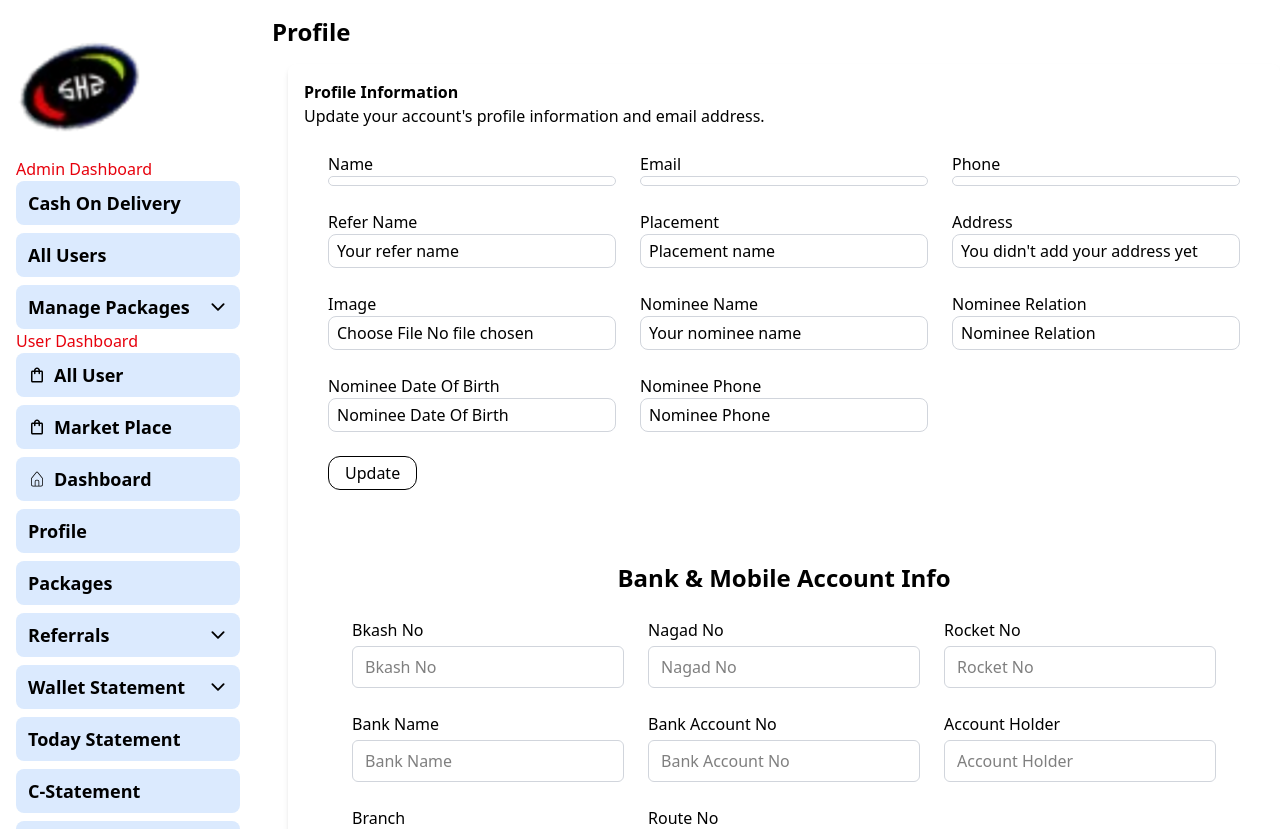
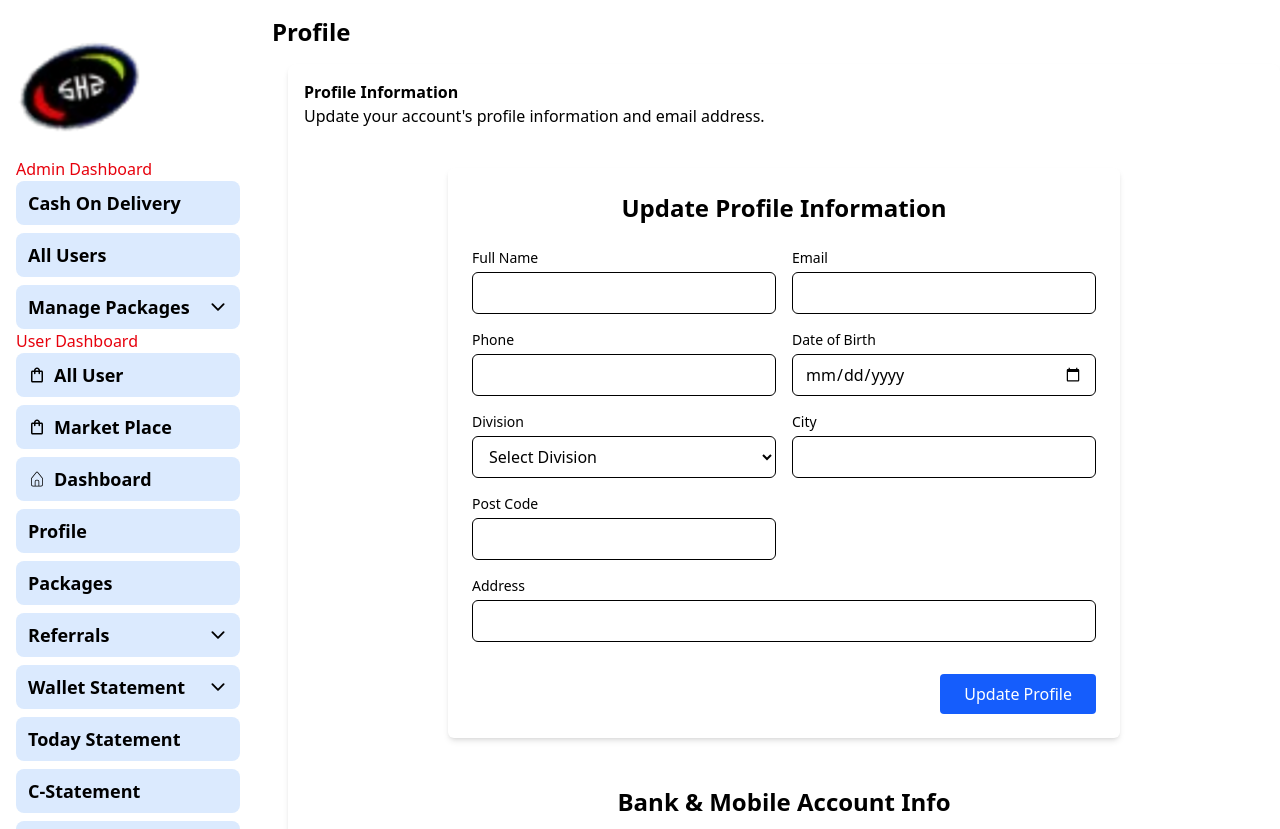
Before and after one commit to triwebic11/mylive, a React (Vite) app in the folder client/: page /dashboard/profile in a window 1280 px wide. Shown: the top 829 px of the page. Built offline with nearby package versions, Linux system fonts and the light colour scheme.

Commit message:
Update profile Info done

```diff
--- /dev/null
+++ b/client/src/components/UpdateProfile.jsx
@@ -0,0 +1,178 @@
+import React, { useState, useEffect } from "react";
+import axios from "axios";
+import Swal from "sweetalert2";
+
+const UpdateProfileInfo = () => {
+  const storedUser = JSON.parse(localStorage.getItem("user"));
+  const userId = storedUser?.user?._id;
+  const [form, setForm] = useState({
+    name: "",
+    email: "",
+    phone: "",
+    dob: "",
+    division: "",
+    city: "",
+    postcode: "",
+    address: "",
+  });
+
+  useEffect(() => {
+    if (storedUser) {
+      setForm({
+        name: storedUser.name || "",
+        email: storedUser.email || "",
+        phone: storedUser.phone || "",
+        dob: storedUser.dob || "",
+        division: storedUser.division || "",
+        city: storedUser.city || "",
+        postcode: storedUser.postcode || "",
+        address: storedUser.address || "",
+      });
+    }
+  }, []);
+
+  const handleChange = (e) => {
+    setForm({ ...form, [e.target.name]: e.target.value });
+  };
+
+  const handleSubmit = async (e) => {
+    e.preventDefault();
+
+    try {
+      const res = await axios.put(
+        `http://localhost:5000/api/users/${userId}`,
+        form
+      );
+
+      Swal.fire("Success", "Profile updated successfully!", "success");
+
+      const updatedUser = { ...storedUser, ...form };
+      localStorage.setItem("user", JSON.stringify(updatedUser));
+    } catch (err) {
+      Swal.fire(
+        "Error",
+        err.response?.data?.message || "Update failed",
+        "error"
+      );
+    }
+  };
+
+  return (
+    <div className="max-w-2xl mx-auto p-6 bg-white rounded-md shadow-md mt-10">
+      <h2 className="text-2xl font-semibold mb-6 text-center">
+        Update Profile Information
+      </h2>
+
+      <form
+        onSubmit={handleSubmit}
+        className="grid grid-cols-1 md:grid-cols-2 gap-4"
+      >
+        <div>
+          <label className="block text-sm font-medium">Full Name</label>
+          <input
+            type="text"
+            name="name"
+            value={form.name}
+            onChange={handleChange}
+            className="w-full border px-3 py-2 rounded-md mt-1"
+            required
+          />
+        </div>
+
+        <div>
+          <label className="block text-sm font-medium">Email</label>
+          <input
+            type="email"
+            name="email"
+            value={form.email}
+            onChange={handleChange}
+            className="w-full border px-3 py-2 rounded-md mt-1"
+            required
+          />
+        </div>
+
+        <div>
+          <label className="block text-sm font-medium">Phone</label>
+          <input
+            type="text"
+            name="phone"
+            value={form.phone}
+            onChange={handleChange}
+            className="w-full border px-3 py-2 rounded-md mt-1"
+            required
+          />
+        </div>
+
+        <div>
+          <label className="block text-sm font-medium">Date of Birth</label>
+          <input
+            type="date"
+            name="dob"
+            value={form.dob}
+            onChange={handleChange}
+            className="w-full border px-3 py-2 rounded-md mt-1"
+          />
+        </div>
+
+        <div>
+          <label className="block text-sm font-medium">Division</label>
+          <select
+            name="division"
+            value={form.division}
+            onChange={handleChange}
+            className="w-full border px-3 py-2 rounded-md mt-1"
+          >
+            <option value="">Select Division</option>
+            <option value="Dhaka">Dhaka</option>
+            <option value="Chattagram">Chattagram</option>
+            <option value="Khulna">Khulna</option>
+          </select>
+        </div>
+
+        <div>
+          <label className="block text-sm font-medium">City</label>
+          <input
+            type="text"
+            name="city"
+            value={form.city}
+            onChange={handleChange}
+            className="w-full border px-3 py-2 rounded-md mt-1"
+          />
+        </div>
+
+        <div>
+          <label className="block text-sm font-medium">Post Code</label>
+          <input
+            type="text"
+            name="postcode"
+            value={form.postcode}
+            onChange={handleChange}
+            className="w-full border px-3 py-2 rounded-md mt-1"
+          />
+        </div>
+
+        <div className="md:col-span-2">
+          <label className="block text-sm font-medium">Address</label>
+          <input
+            type="text"
+            name="address"
+            value={form.address}
+            onChange={handleChange}
+            className="w-full border px-3 py-2 rounded-md mt-1"
+          />
+        </div>
+
+        <div className="md:col-span-2 text-right mt-4">
+          <button
+            type="submit"
+            className="bg-blue-600 text-white px-6 py-2 rounded hover:bg-blue-700"
+          >
+            Update Profile
+          </button>
+        </div>
+      </form>
+    </div>
+  );
+};
+
+export default UpdateProfileInfo;
--- a/client/src/pages/dashboard/user/Profile.jsx
+++ b/client/src/pages/dashboard/user/Profile.jsx
@@ -2,6 +2,7 @@ import React from "react";
 // import useAuth from "../../../Hooks/useAuth";
 import UpdatePassword from "../../../components/UpdatePassword";
 import MobAndBankInfoForm from "../../../components/UpdateBanAndMobInfo";
+import UpdateProfileInfo from "../../../components/UpdateProfile";
 
 const Profile = () => {
   const storedUser = JSON.parse(localStorage.getItem("user"));
@@ -25,7 +26,8 @@ const Profile = () => {
           <h1 className="font-bold">Profile Information</h1>
           <p>Update your account's profile information and email address.</p>
         </div>
-        <div className="grid justify-around grid-cols-1 md:grid-cols-2 lg:grid-cols-3 gap-6 p-6">
+        <UpdateProfileInfo user={storedUser} />
+        {/* <div className="grid justify-around grid-cols-1 md:grid-cols-2 lg:grid-cols-3 gap-6 p-6">
           <div>
             <span>Name</span>
             <div className="px-2 py-1 border border-gray-300 rounded-lg ">
@@ -33,7 +35,7 @@ const Profile = () => {
             </div>
           </div>
           <div>
-            <span>Email</span>
+            <span>Phone</span>
             <div className="px-2 py-1 border border-gray-300 rounded-lg">
               {user?.email}
             </div>
@@ -98,7 +100,7 @@ const Profile = () => {
               Update
             </button>
           </div>
-        </div>
+        </div> */}
         <div className="mt-8">
           <MobAndBankInfoForm />
         </div>
```
Also changed, not shown: 2 other files (tests, documents, lock files or other folders).
